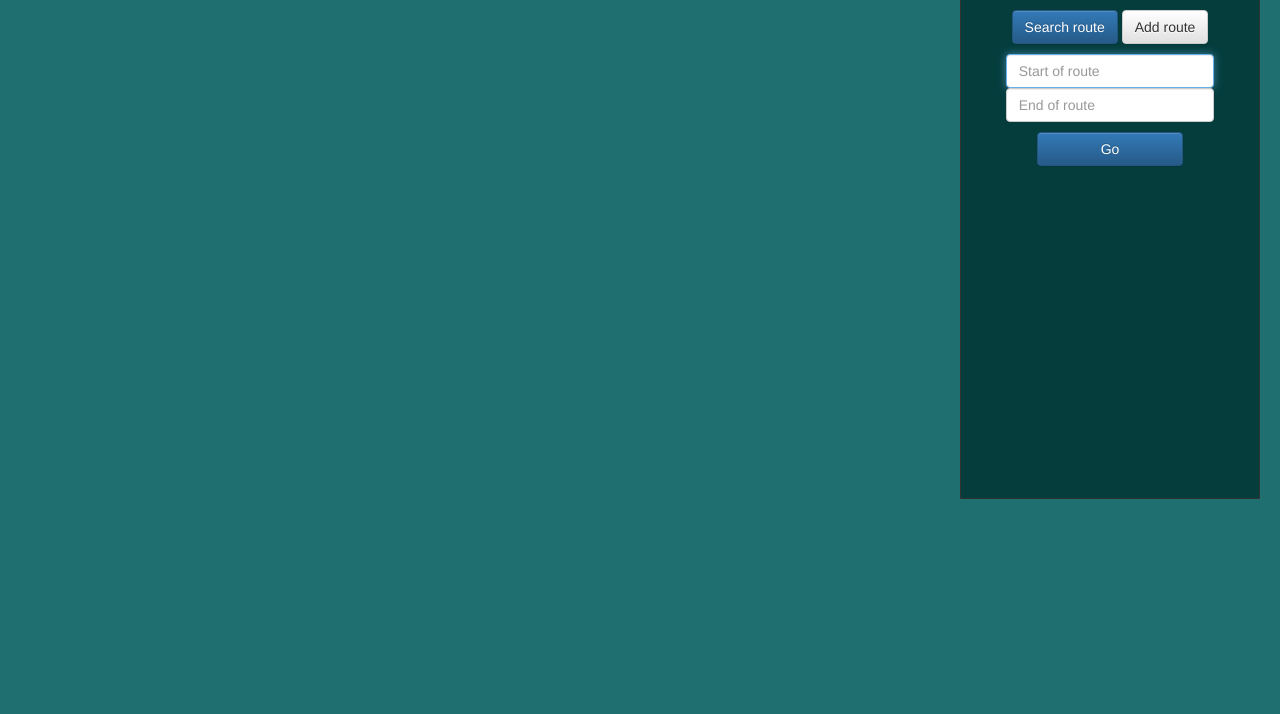
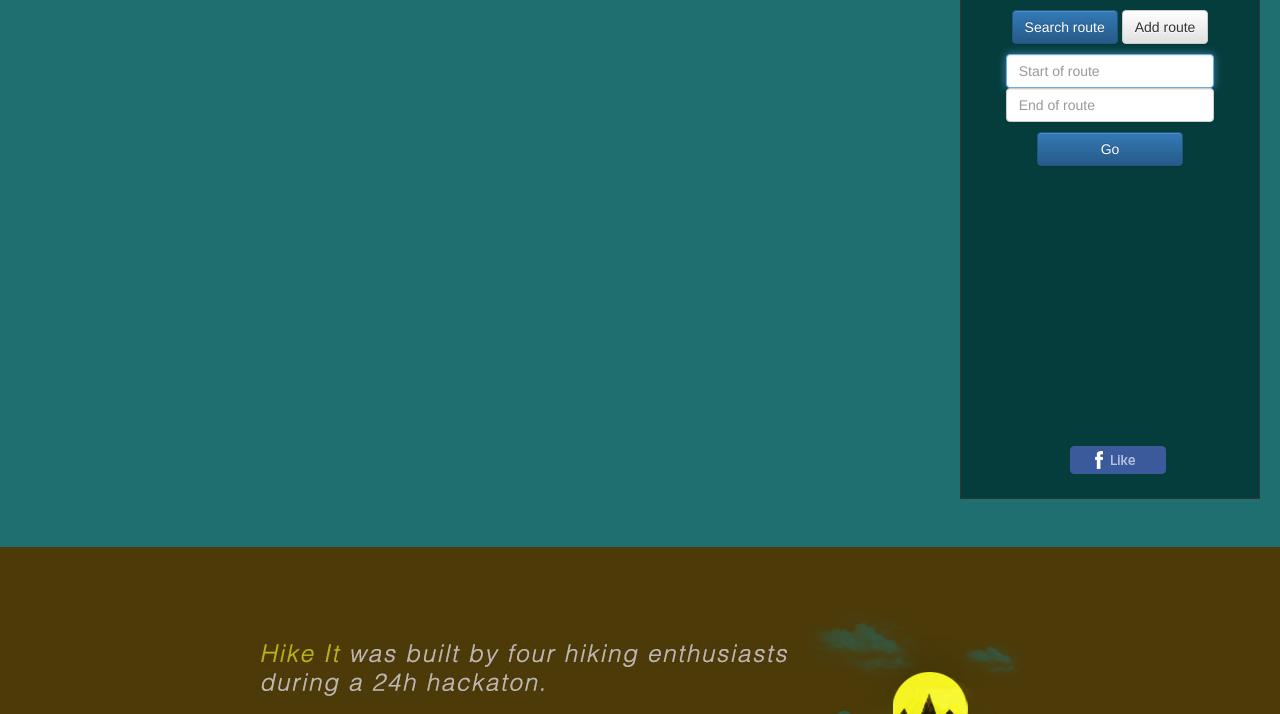
Before and after one commit to rosedu/saltaretii, a Django app: page / in a window 1280 px wide. Shown: the part 351-1065 px from the top of the page. Before the commit the page ends 850 px from the top, so only its background shows below. Run offline with Django 3.2, Linux system fonts and the light colour scheme; parts of the project's set-up code (start-up, migrations or seed data) failed here and were passed over; some libraries are stand-ins or nearby versions.

Commit message:
Fix fb like.

```diff
--- a/hike/static/css/style.css
+++ b/hike/static/css/style.css
@@ -71,9 +71,10 @@ li {
 }
 
 .facebook_like{
-	position: fixed;
+	position: relative;
 	bottom: 0px;
-	left: 50%;
+	margin-top: 250px;
+	margin-left: -25px;
 }
 
 #link_logo {
--- a/hike/static/templates/index.html
+++ b/hike/static/templates/index.html
@@ -39,7 +39,7 @@
             <div class="menu-routes">
                 <ul class="routes-list"></ul>
             </div>
-	    <img src="../img/facebook_like.png" class='facebook_like"/>
+            <img src="/static/img/facebook_like.png" class="facebook_like"/>
         </div>
         <div id="map-canvas"></div>
         <div id="elevation_chart"></div>
```
